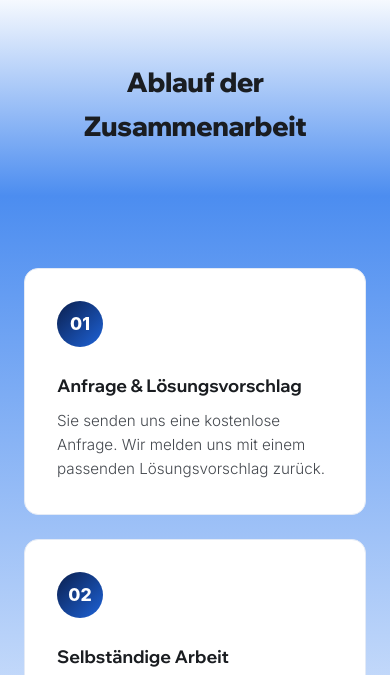
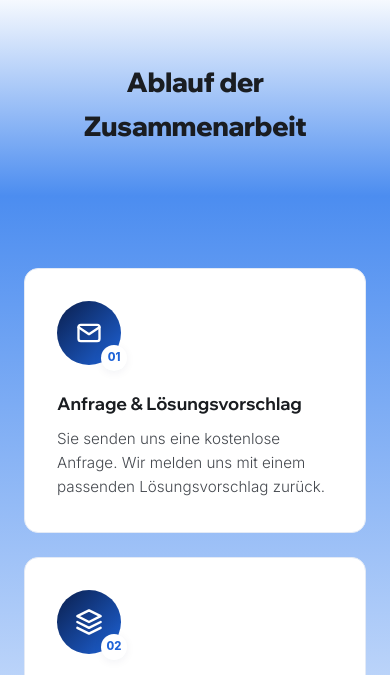
Before and after one commit to localboostzs/LocalBoost-Website, a plain HTML site: page prozess/index.html in a window 390 px wide. Shown: the part 140-815 px from the top of the page. Drawn offline with Linux system fonts and the light colour scheme; a web font is replaced by a local one.

Commit message:
Add scrollytelling icons to the Prozess timeline
Each of the 4 process steps now gets a small line-icon (mail, layers,
sliders, refresh) inside an enlarged number circle, with a connecting
line between steps on tablet/desktop. The icon pops in (scale + slight
rotate, bouncy easing) shortly after its card fades up, using the same
.reveal / IntersectionObserver mechanism already driving the rest of
the site's scroll animations — no new JS observer needed, the icon SVG
just carries the .reveal class too. Connecting line is hidden on mobile
where the timeline stacks into a single column.

Co-Authored-By: Claude Sonnet 5 <noreply@anthropic.com>

```diff
--- a/css/style.css
+++ b/css/style.css
@@ -1156,32 +1156,76 @@ input, select, textarea {
    ========================================================================== */
 
 .timeline {
+  position: relative;
   display: grid;
   grid-template-columns: repeat(4, 1fr);
   gap: var(--space-3);
   counter-reset: phase;
 }
 
+.timeline::before {
+  content: "";
+  position: absolute;
+  top: 64px;
+  left: 0;
+  right: 0;
+  height: 2px;
+  background: var(--color-blue-pale);
+  z-index: 0;
+}
+
 .timeline-item {
+  position: relative;
+  z-index: 1;
   background: var(--color-white);
   border: 1px solid var(--color-border);
   border-radius: var(--radius-md);
   padding: var(--space-4);
+}
+
+.timeline-number {
   position: relative;
-}
-
-.timeline-number {
   display: inline-flex;
   align-items: center;
   justify-content: center;
-  width: 46px;
-  height: 46px;
+  width: 64px;
+  height: 64px;
   border-radius: 50%;
   background: var(--gradient-brand);
   color: var(--color-white);
+  margin-bottom: var(--space-3);
+}
+
+.timeline-icon {
+  width: 28px;
+  height: 28px;
+  opacity: 0;
+  transform: scale(0.4) rotate(-10deg);
+  transition: opacity 0.45s var(--ease), transform 0.5s cubic-bezier(0.34, 1.56, 0.64, 1);
+  transition-delay: 0.15s;
+}
+
+.timeline-icon.is-visible {
+  opacity: 1;
+  transform: scale(1) rotate(0deg);
+}
+
+.timeline-number__digit {
+  position: absolute;
+  bottom: -6px;
+  right: -6px;
+  width: 26px;
+  height: 26px;
+  border-radius: 50%;
+  background: var(--color-white);
+  color: var(--color-blue);
+  font-family: var(--font-ui);
   font-weight: 800;
-  font-size: 1.1rem;
-  margin-bottom: var(--space-3);
+  font-size: 0.7rem;
+  display: flex;
+  align-items: center;
+  justify-content: center;
+  box-shadow: var(--shadow-sm);
 }
 
 .timeline-item h3 {
@@ -1205,6 +1249,10 @@ input, select, textarea {
 @media (max-width: 600px) {
   .timeline {
     grid-template-columns: 1fr;
+  }
+
+  .timeline::before {
+    display: none;
   }
 }
 
--- a/prozess/index.html
+++ b/prozess/index.html
@@ -51,22 +51,34 @@
     <div class="container">
       <div class="timeline reveal-group">
         <div class="timeline-item reveal" style="--reveal-index:0">
-          <div class="timeline-number">01</div>
+          <div class="timeline-number">
+            <span class="timeline-number__digit">01</span>
+            <svg class="timeline-icon reveal" viewBox="0 0 24 24" fill="none" stroke="currentColor" stroke-width="2" stroke-linecap="round" stroke-linejoin="round"><rect x="3" y="5" width="18" height="14" rx="2"/><path d="m3 7 9 6 9-6"/></svg>
+          </div>
           <h3>Anfrage &amp; Lösungsvorschlag</h3>
           <p>Sie senden uns eine kostenlose Anfrage. Wir melden uns mit einem passenden Lösungsvorschlag zurück.</p>
         </div>
         <div class="timeline-item reveal" style="--reveal-index:1">
-          <div class="timeline-number">02</div>
+          <div class="timeline-number">
+            <span class="timeline-number__digit">02</span>
+            <svg class="timeline-icon reveal" viewBox="0 0 24 24" fill="none" stroke="currentColor" stroke-width="2" stroke-linecap="round" stroke-linejoin="round"><path d="M12 2 2 7l10 5 10-5-10-5Z"/><path d="m2 17 10 5 10-5"/><path d="m2 12 10 5 10-5"/></svg>
+          </div>
           <h3>Selbständige Arbeit</h3>
           <p>Wir setzen Ihr Anliegen um und bereiten eine Testversion für Sie vor.</p>
         </div>
         <div class="timeline-item reveal" style="--reveal-index:2">
-          <div class="timeline-number">03</div>
+          <div class="timeline-number">
+            <span class="timeline-number__digit">03</span>
+            <svg class="timeline-icon reveal" viewBox="0 0 24 24" fill="none" stroke="currentColor" stroke-width="2" stroke-linecap="round" stroke-linejoin="round"><line x1="4" y1="21" x2="4" y2="14"/><line x1="4" y1="10" x2="4" y2="3"/><line x1="12" y1="21" x2="12" y2="12"/><line x1="12" y1="8" x2="12" y2="3"/><line x1="20" y1="21" x2="20" y2="16"/><line x1="20" y1="12" x2="20" y2="3"/><line x1="1" y1="14" x2="7" y2="14"/><line x1="9" y1="8" x2="15" y2="8"/><line x1="17" y1="16" x2="23" y2="16"/></svg>
+          </div>
           <h3>Einführung &amp; Anpassung</h3>
           <p>Sie testen die Version und geben Feedback. Wir optimieren, bis alles passt – dann geht sie live.</p>
         </div>
         <div class="timeline-item reveal" style="--reveal-index:3">
-          <div class="timeline-number">04</div>
+          <div class="timeline-number">
+            <span class="timeline-number__digit">04</span>
+            <svg class="timeline-icon reveal" viewBox="0 0 24 24" fill="none" stroke="currentColor" stroke-width="2" stroke-linecap="round" stroke-linejoin="round"><path d="M23 4v6h-6"/><path d="M1 20v-6h6"/><path d="M3.51 9a9 9 0 0 1 14.85-3.36L23 10M1 14l4.64 4.36A9 9 0 0 0 20.49 15"/></svg>
+          </div>
           <h3>Weitere Zusammenarbeit</h3>
           <p>Wir halten Website und Prozesse instand und berichten Ihnen monatlich über die Fortschritte.</p>
         </div>
```
